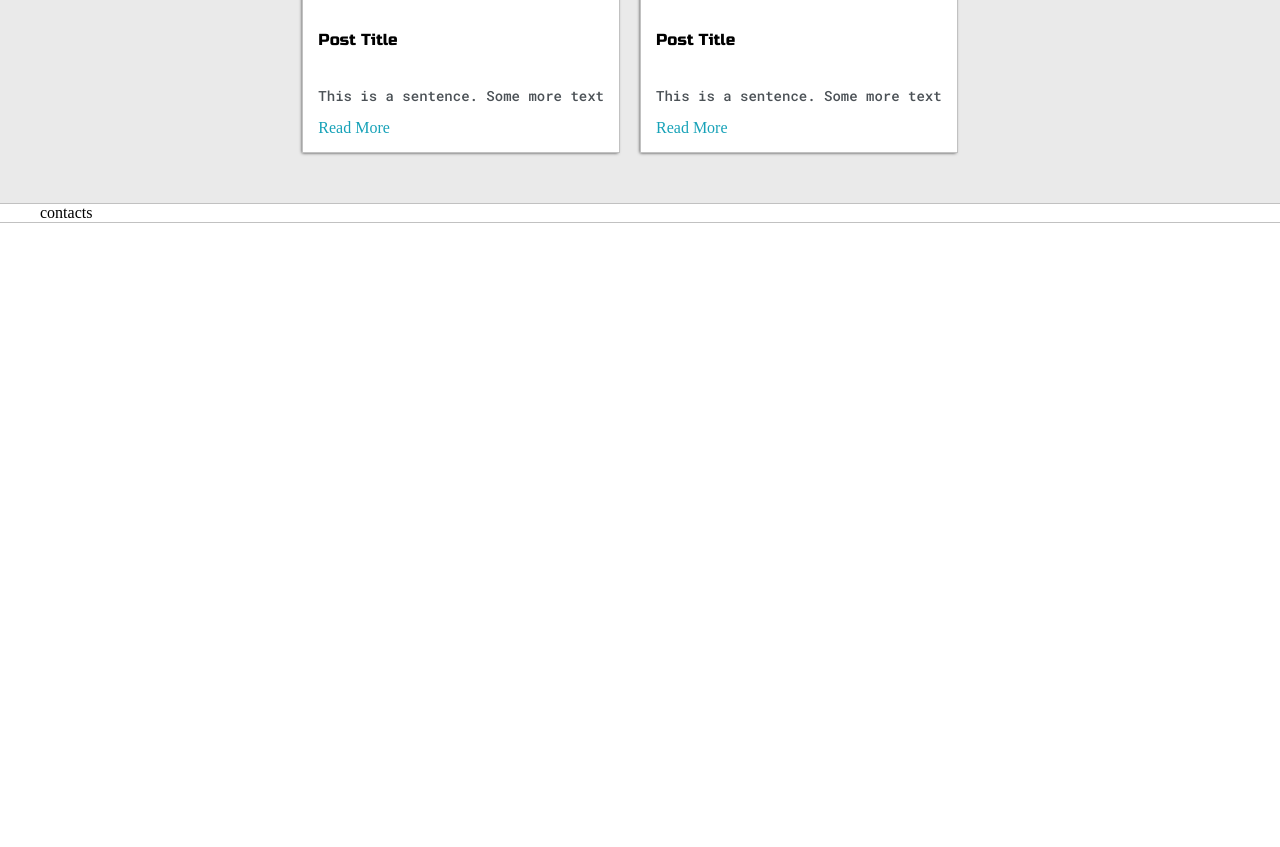
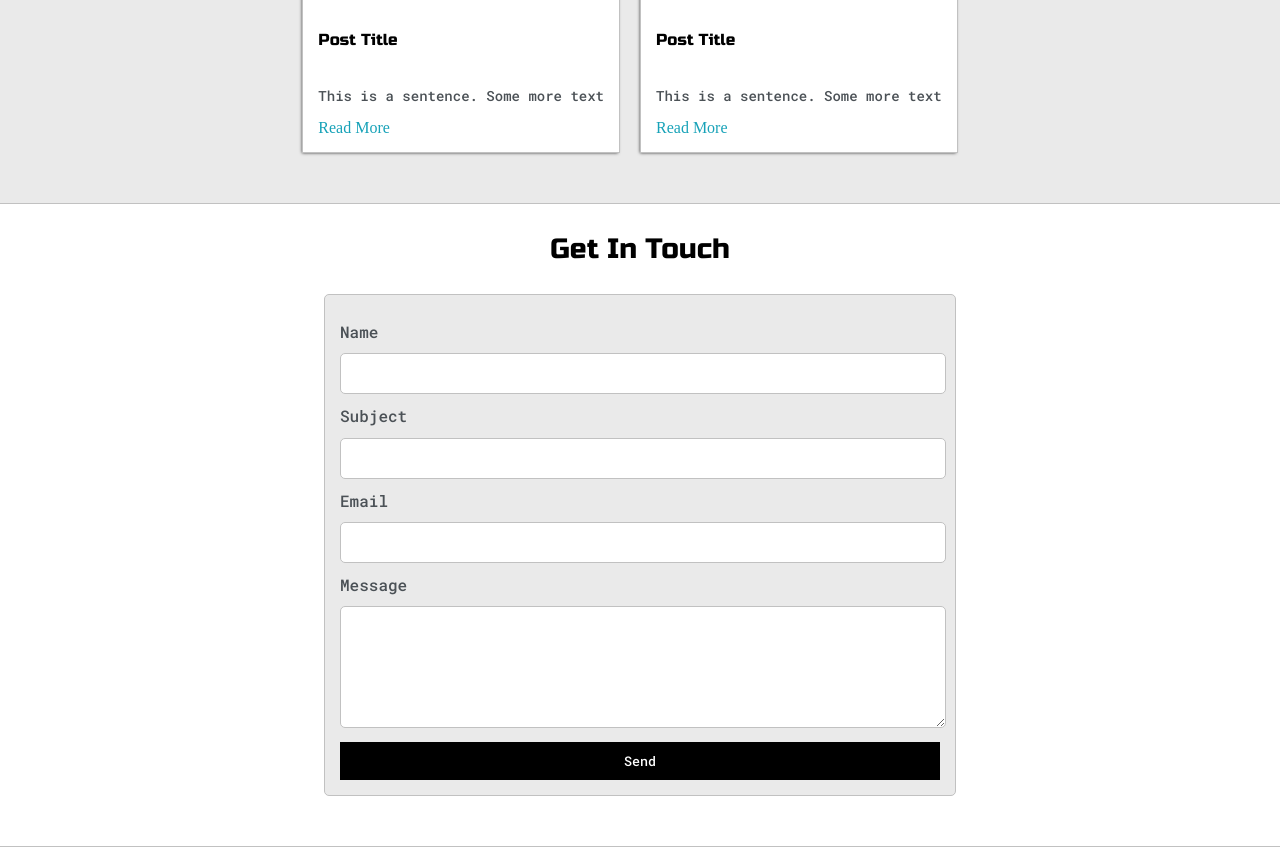
Before and after one commit to orlando1424/orlando1424.github.io, a plain HTML site: page index.html in a window 1280 px wide. Shown: the part 1897-2744 px from the top of the page. Before the commit the page ends 2120 px from the top, so only its background shows below. Drawn offline with Linux system fonts and the light colour scheme.

Commit message:
contact form
finished the contact form on the page

```diff
--- a/css/style.css
+++ b/css/style.css
@@ -11,6 +11,8 @@
 
     --previewBg: rgb(251, 249, 243, 0.8) ;
     --previewShadow: #f0ead6;
+
+    --buttonColor: black;
 }
 
 
@@ -303,6 +305,53 @@ h6 {font-size: 16px;}
     font-size: 14px;
 }
 
+
+#contact-form {
+    display: block;
+    max-width: 600px;
+    margin: 0 auto;
+    border: 1px solid var(--borderColor);
+    padding: 15px;
+    border-radius: 5px;
+    background-color: var(--mainColor);
+    margin-bottom: 50px;
+}
+
+#contact-form label {
+    line-height: 2.7em;
+}
+
+#contact-form textarea {
+    min-height: 100px;
+    font-size: 14px;
+}
+
+.input-field {
+    width: 100%;
+    padding-top: 10px;
+    padding-bottom: 10px;
+    background-color: var(--secondaryColor);
+    border-radius: 5px;
+    border: 1px solid var(--borderColor);
+    font-size: 14px;
+}
+#submit-btn {
+    margin-top: 10px;
+    width: 100%;
+    padding-top: 10px;
+    padding-bottom: 10px;
+    color: #fff;
+    background-color: var(--buttonColor);
+    border: none;
+}
+
+
+
+
+
+
+
+
 /* #social_img {
     width: 100%;
 } */
--- a/index.html
+++ b/index.html
@@ -166,7 +166,27 @@
     </section>
 
     <section class="s2">
-      <div class="main-container">contacts</div>
+      <div class="main-container">
+        <h3 style="text-align: center">Get In Touch</h3>
+
+        <form id="contact-form">
+            <label>Name</label>
+            <input class="input-field" type="text" name="name">
+
+            <label>Subject</label>
+            <input class="input-field" type="text" name="subject">
+
+            <label>Email</label>
+            <input class="input-field" type="text" name="email">
+
+            <label>Message</label>
+            <textarea class="input-field" name="message"></textarea>
+
+
+          <input id="submit-btn" type="submit" value="Send">
+        </form>
+
+      </div>
     </section>
 
     <script src="" async defer></script>
```
